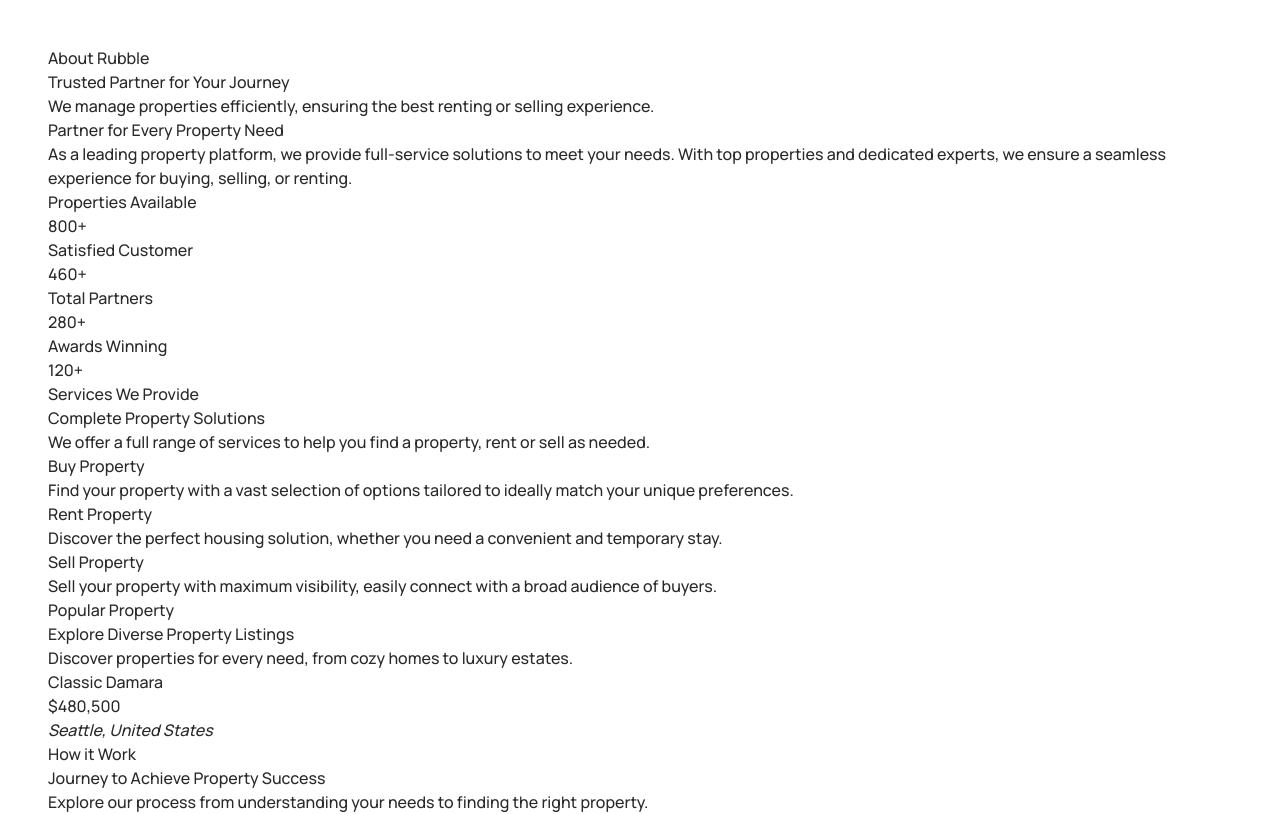
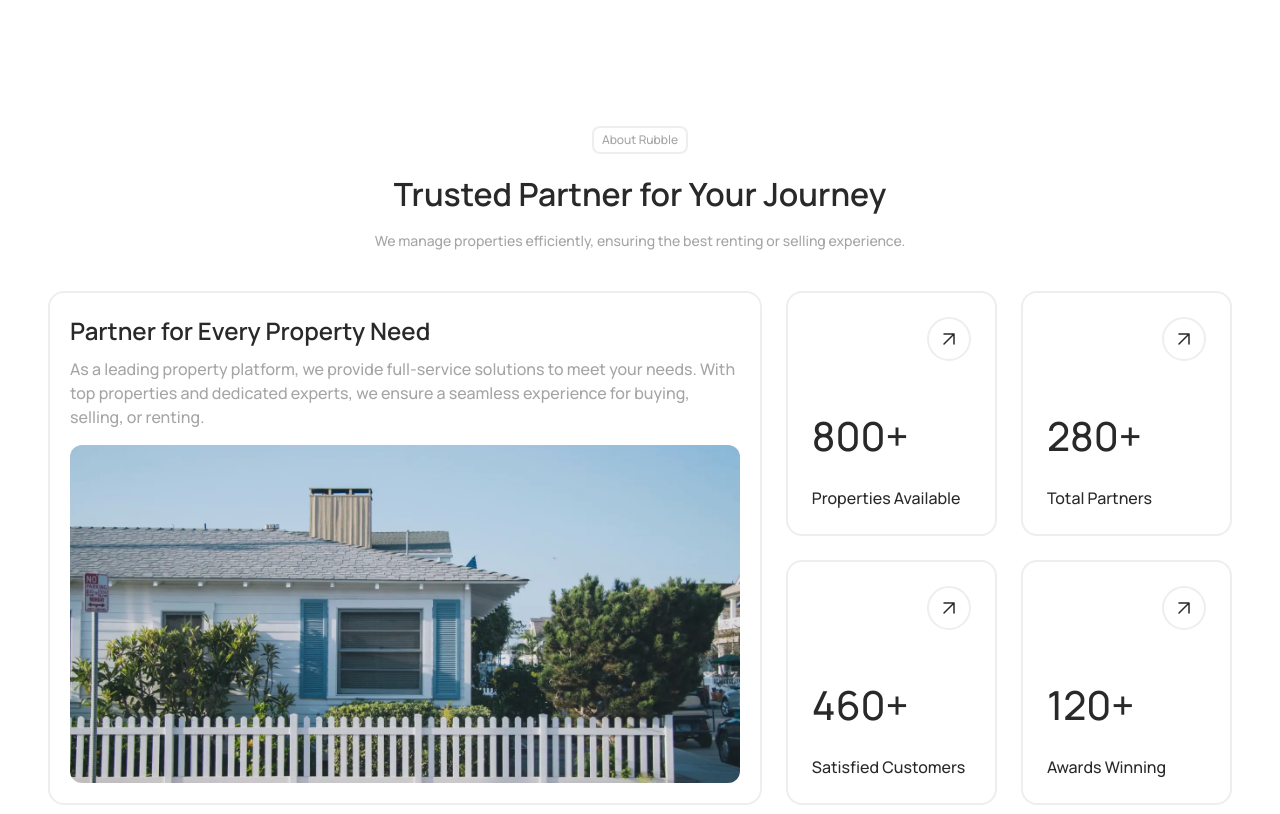
Before and after one commit to hexlabelposition/rubble, a Next.js app: page / in a window 1280 px wide. Shown: the part 772-1586 px from the top of the page. Built offline with nearby package versions, Linux system fonts and the light colour scheme.

Commit message:
feat(widgets): add about-rubble/statistics

```diff
--- a/src/app/(main)/page.tsx
+++ b/src/app/(main)/page.tsx
@@ -1,51 +1,11 @@
 import { Hero } from "@widgets/hero";
+import { AboutRubble } from "@widgets/about-rubble/statistics";
 
 export default function HomePage() {
   return (
     <main>
       <Hero />
-      <section id="about-rubble">
-        <header>
-          <p>About Rubble</p>
-          <h2>Trusted Partner for Your Journey</h2>
-          <p>
-            We manage properties efficiently, ensuring the best renting or
-            selling experience.
-          </p>
-        </header>
-
-        <div>
-          <div>
-            <h3>Partner for Every Property Need</h3>
-            <p>
-              As a leading property platform, we provide full-service solutions
-              to meet your needs. With top properties and dedicated experts, we
-              ensure a seamless experience for buying, selling, or renting.
-            </p>
-            {/* <img src="" alt="" /> */}
-          </div>
-
-          <dl>
-            <div>
-              <dt>Properties Available</dt>
-              <dd>800+</dd>
-            </div>
-            <div>
-              <dt>Satisfied Customer</dt>
-              <dd>460+</dd>
-            </div>
-            <div>
-              <dt>Total Partners</dt>
-              <dd>280+</dd>
-            </div>
-            <div>
-              <dt>Awards Winning</dt>
-              <dd>120+</dd>
-            </div>
-          </dl>
-        </div>
-      </section>
-
+      <AboutRubble />
       <section id="services-we-provide">
         <header>
           <p>Services We Provide</p>
--- /dev/null
+++ b/src/widgets/about-rubble/statistics/config/statistics.ts
@@ -0,0 +1,41 @@
+import { MoveUpRightIcon } from "@shared/ui";
+
+import type { Key } from "react";
+import type { FunctionComponent } from "react";
+import type { SVGProps } from "react";
+
+interface StatisticItem {
+  key: Key;
+  title: string;
+  description: string;
+  Icon: FunctionComponent<SVGProps<SVGSVGElement>>;
+}
+
+type StatisticList = Array<StatisticItem>;
+
+export const statistics: StatisticList = [
+  {
+    key: "properties",
+    title: "Properties Available",
+    description: "800",
+    Icon: MoveUpRightIcon,
+  },
+  {
+    key: "partners",
+    title: "Total Partners",
+    description: "280",
+    Icon: MoveUpRightIcon,
+  },
+  {
+    key: "customers",
+    title: "Satisfied Customers",
+    description: "460",
+    Icon: MoveUpRightIcon,
+  },
+  {
+    key: "awards",
+    title: "Awards Winning",
+    description: "120",
+    Icon: MoveUpRightIcon,
+  },
+];
--- /dev/null
+++ b/src/widgets/about-rubble/statistics/index.ts
@@ -0,0 +1 @@
+export { AboutRubble } from "./ui/AboutRubble";
--- /dev/null
+++ b/src/widgets/about-rubble/statistics/ui/AboutRubble.tsx
@@ -0,0 +1,70 @@
+import Image from "next/image";
+
+import { Section } from "@shared/ui";
+
+import { statistics } from "../config/statistics";
+
+export const AboutRubble = () => {
+  return (
+    <Section.Root id="about-rubble" className="xl:gap-y-20 xl:py-40">
+      <Section.Header>
+        <Section.Label className="lg:min-h-14 lg:text-xs xl:mb-8 xl:rounded-sm xl:border-2 2xl:min-h-16 2xl:px-6 2xl:text-sm">
+          About Rubble
+        </Section.Label>
+
+        <Section.Title className="lg:text-4xl xl:mb-6 2xl:text-6xl">
+          Trusted Partner for Your Journey
+        </Section.Title>
+
+        <Section.Description className="lg:text-sm 2xl:text-base">
+          We manage properties efficiently, ensuring the best renting or selling
+          experience.
+        </Section.Description>
+      </Section.Header>
+
+      <div className="grid gap-8 sm:grid-cols-2 lg:grid-cols-[16fr_10fr] xl:gap-12">
+        <div className="border-secondary-200 rounded-md border p-8 xl:rounded-xl xl:border-2 xl:p-10">
+          <h3 className="mb-4 font-semibold xl:text-2xl">
+            Partner for Every Property Need
+          </h3>
+
+          <p className="text-secondary-500 mb-6 text-xs xl:mb-8 xl:text-base">
+            As a leading property platform, we provide full-service solutions to
+            meet your needs. With top properties and dedicated experts, we
+            ensure a seamless experience for buying, selling, or renting.
+          </p>
+
+          <Image
+            src="/about-rubble.webp"
+            width={295}
+            height={220}
+            alt=""
+            loading="lazy"
+            sizes="(max-width: 640px) 100vw, 295px"
+            className="aspect-295/220 h-auto w-full rounded-md object-cover lg:aspect-auto xl:rounded-lg"
+          />
+        </div>
+
+        <dl className="grid h-full grid-cols-2 gap-8 xl:gap-12">
+          {statistics.map(({ key, title, description, Icon }) => (
+            <div
+              key={key}
+              className="border-secondary-200 flex h-full flex-col justify-between rounded-lg border p-8 xl:rounded-xl xl:border-2 xl:p-12"
+            >
+              <div className="flex justify-end">
+                <div className="border-secondary-200 flex size-18 items-center justify-center rounded-full border xl:size-22 xl:border-2">
+                  <Icon width={16} height={16} className="xl:size-12" />
+                </div>
+              </div>
+
+              <div className="flex flex-col-reverse gap-y-6 xl:gap-y-10">
+                <dt className="text-2xs xl:text-base">{title}</dt>
+                <dd className="text-2xl xl:text-5xl">{description}+</dd>
+              </div>
+            </div>
+          ))}
+        </dl>
+      </div>
+    </Section.Root>
+  );
+};
```
